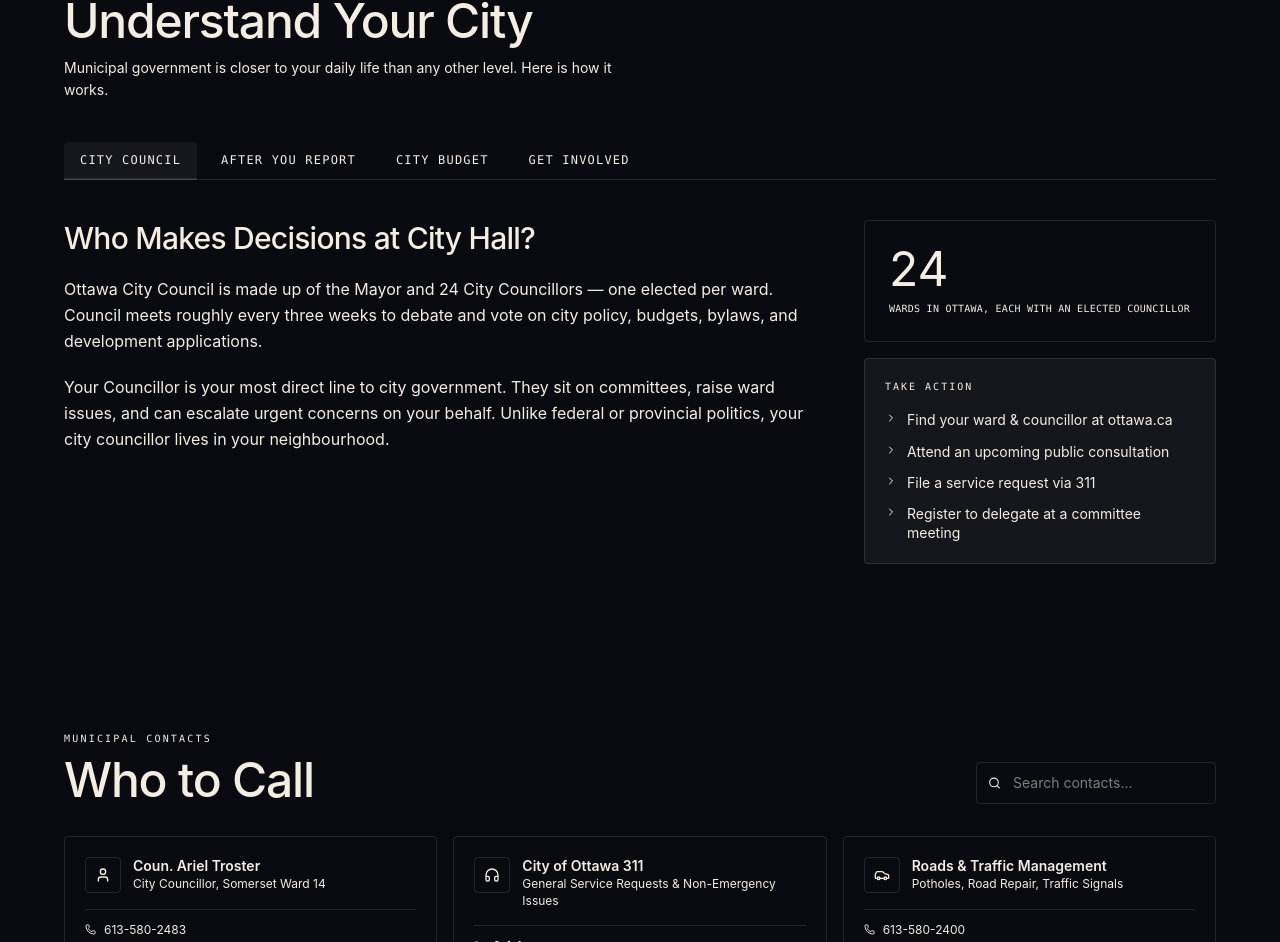
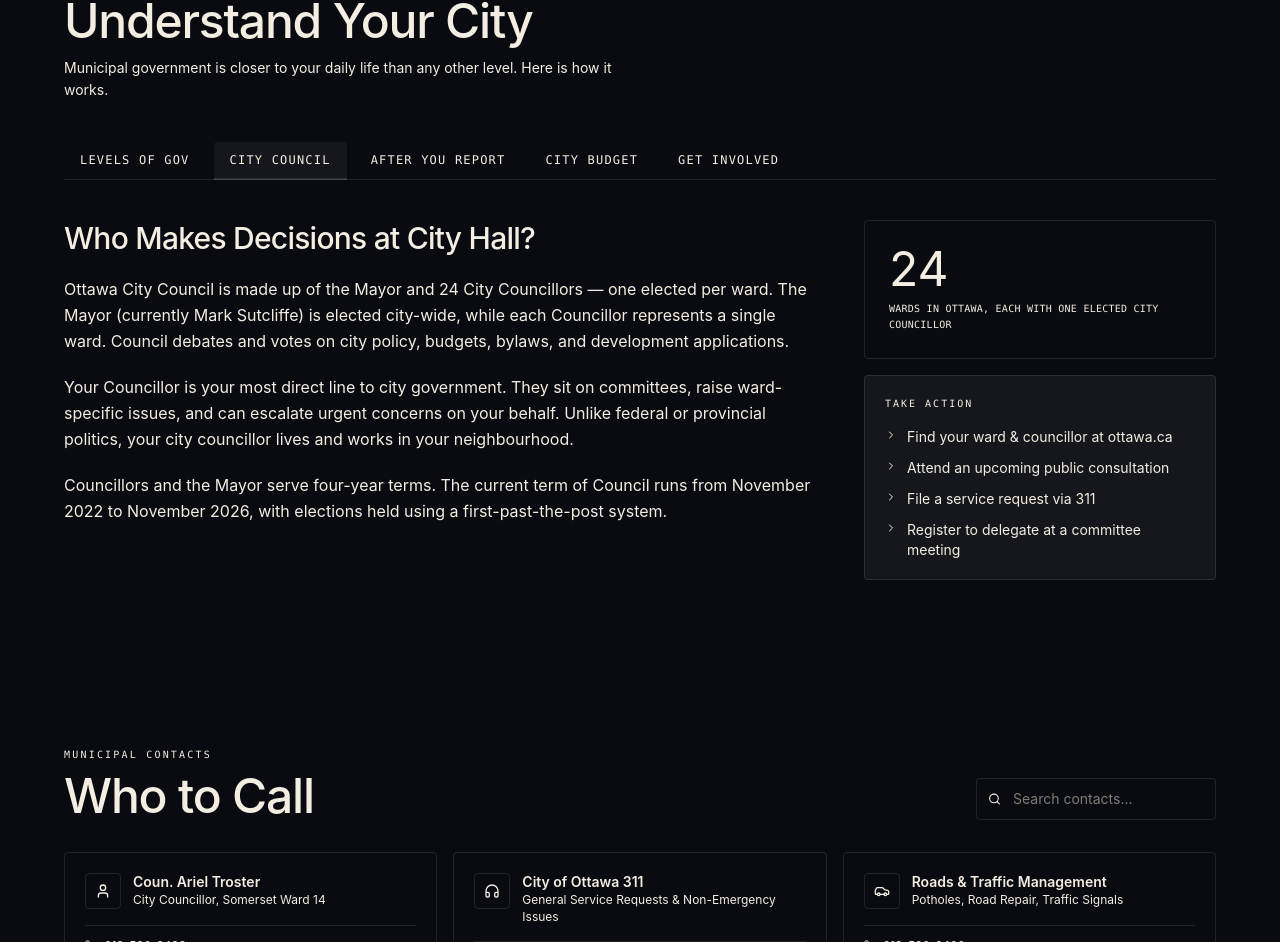
Before and after one commit to jennyy08/Local-Voice, a React (Vite) app: page / in a window 1280 px wide. Shown: the part 2351-3293 px from the top of the page. Built offline with nearby package versions, Linux system fonts and the light colour scheme; no server answers; the database is empty; a web font is replaced by a local one.

Commit message:
Update gov info

```diff
--- a/src/data/learnSections.ts
+++ b/src/data/learnSections.ts
@@ -1,46 +1,62 @@
 export const LEARN_SECTIONS = [
+  {
+    id: "levels",
+    label: "Levels of Gov",
+    heading: "Three Levels, One Country",
+    body: [
+      "Canada has three levels of government, and each handles different parts of your daily life. The federal government (in Ottawa) manages national matters like defence, immigration, citizenship, currency, criminal law, and postal service. It's led by the Prime Minister — currently Mark Carney — and your local Member of Parliament (MP) represents your riding in the House of Commons.",
+      "The provincial government of Ontario, based at Queen's Park in Toronto, runs health care, education, highways, and — importantly — creates the rules that municipalities operate under. It's led by the Premier (currently Doug Ford), and your Member of Provincial Parliament (MPP) represents your riding in the Legislative Assembly.",
+      "The municipal government — the City of Ottawa — delivers the services closest to home: roads, water, garbage and recycling, transit, parks, snow clearing, and bylaws. Cities in Ontario get their powers from the province through the Municipal Act, 2001. When something's wrong on your street, this is almost always the level to contact.",
+    ],
+    stat: "3",
+    statLabel: "levels of government — federal, provincial, and municipal",
+  },
   {
     id: "council",
     label: "City Council",
     heading: "Who Makes Decisions at City Hall?",
     body: [
-      "Ottawa City Council is made up of the Mayor and 24 City Councillors — one elected per ward. Council meets roughly every three weeks to debate and vote on city policy, budgets, bylaws, and development applications.",
-      "Your Councillor is your most direct line to city government. They sit on committees, raise ward issues, and can escalate urgent concerns on your behalf. Unlike federal or provincial politics, your city councillor lives in your neighbourhood.",
+      "Ottawa City Council is made up of the Mayor and 24 City Councillors — one elected per ward. The Mayor (currently Mark Sutcliffe) is elected city-wide, while each Councillor represents a single ward. Council debates and votes on city policy, budgets, bylaws, and development applications.",
+      "Your Councillor is your most direct line to city government. They sit on committees, raise ward-specific issues, and can escalate urgent concerns on your behalf. Unlike federal or provincial politics, your city councillor lives and works in your neighbourhood.",
+      "Councillors and the Mayor serve four-year terms. The current term of Council runs from November 2022 to November 2026, with elections held using a first-past-the-post system.",
     ],
     stat: "24",
-    statLabel: "wards in Ottawa, each with an elected Councillor",
+    statLabel: "wards in Ottawa, each with one elected City Councillor",
   },
   {
     id: "report",
     label: "After You Report",
     heading: "What Happens to Your Report?",
     body: [
-      "When you submit a 311 request or file through Local Voice, your report is assigned a service request number and routed to the relevant city department. Roads issues go to Public Works. Parks issues go to Recreation & Parks.",
-      "The department reviews, prioritizes, and schedules a response. Straightforward repairs may be resolved within days. Complex issues involving infrastructure or safety may require a site visit and Council approval. Save your reference number to track progress.",
+      "When you submit a 311 request or file through Local Voice, your report is assigned a service request number and routed to the relevant city department. Roads issues go to Public Works. Parks issues go to Recreation, Cultural and Facility Services.",
+      "The department reviews, prioritizes, and schedules a response. Straightforward repairs may be resolved within days. Complex issues involving infrastructure or safety may require a site visit and Council approval. Save your reference number so you can follow up and track progress.",
+      "For anything urgent or safety-related, always contact Ottawa 311 directly — Local Voice is a community awareness feed, not an official city reporting channel.",
     ],
-    stat: "15",
-    statLabel: "business days — average first response time for a 311 request",
+    stat: "311",
+    statLabel: "the number to call for all non-emergency city services",
   },
   {
     id: "budget",
     label: "City Budget",
     heading: "Where Does Your Tax Dollar Go?",
     body: [
-      "Ottawa's operating budget is over $5 billion annually. The largest shares fund Ottawa Police Service (~$400M), OC Transpo, Ottawa Community Housing, and infrastructure maintenance across the city's roads, water systems, and buildings.",
-      "Capital projects — bridges, recreation centres, road reconstruction — are funded through a separate Capital Budget approved by Council each fall. Residents can participate in ward-level budget consultations, usually held in October and November.",
+      "Ottawa's budget funds the services residents rely on every day. Large shares go to the Ottawa Police Service, OC Transpo public transit, affordable housing, and the ongoing maintenance of roads, water systems, and city facilities. For 2025, the Ottawa Police Service alone had a net operating budget of roughly $389 million.",
+      "The budget is funded largely through property taxes. In the 2025 budget, the city-wide and police tax levies rose 2.9%, while the transit levy increased 8% to support OC Transpo. Council debates and approves the budget each year, usually in the late fall.",
+      "Residents can participate in ward-level budget consultations, which are typically held in October and November before Council votes. It's a direct way to influence how your tax dollars are spent.",
     ],
-    stat: "$5.1B",
-    statLabel: "Ottawa's 2026 operating budget — your taxes at work",
+    stat: "2.9%",
+    statLabel: "city-wide property tax levy increase in the 2025 Ottawa budget",
   },
   {
     id: "participate",
     label: "Get Involved",
     heading: "Beyond Reporting — Real Participation",
     body: [
-      "Residents can engage Ottawa's civic life in many ways: attending public consultations on official plans and bylaws, delegating at a committee meeting, joining a community association, signing a petition, or running for Council.",
-      "Public delegations take as little as ten minutes. You register online, appear at City Hall or virtually, and speak directly to Councillors. It is one of the most powerful — and underused — forms of civic participation available to any Ottawa resident.",
+      "Residents can engage in Ottawa's civic life in many ways: attending public consultations on official plans and bylaws, delegating at a committee meeting, joining a community association, signing a petition, or even running for Council.",
+      "Public delegations take as little as ten minutes. You register online, appear at City Hall or join virtually, and speak directly to Councillors before they vote. It's one of the most powerful — and most underused — forms of civic participation available to any Ottawa resident.",
+      "Voting is the foundation. Municipal elections happen every four years (the next is in 2026), and turnout is often far lower than for federal or provincial elections — which means your vote carries real weight locally.",
     ],
     stat: "10 min",
-    statLabel: "typical public delegation at Ottawa City Hall",
+    statLabel: "a typical public delegation at an Ottawa committee meeting",
   },
 ];
```
